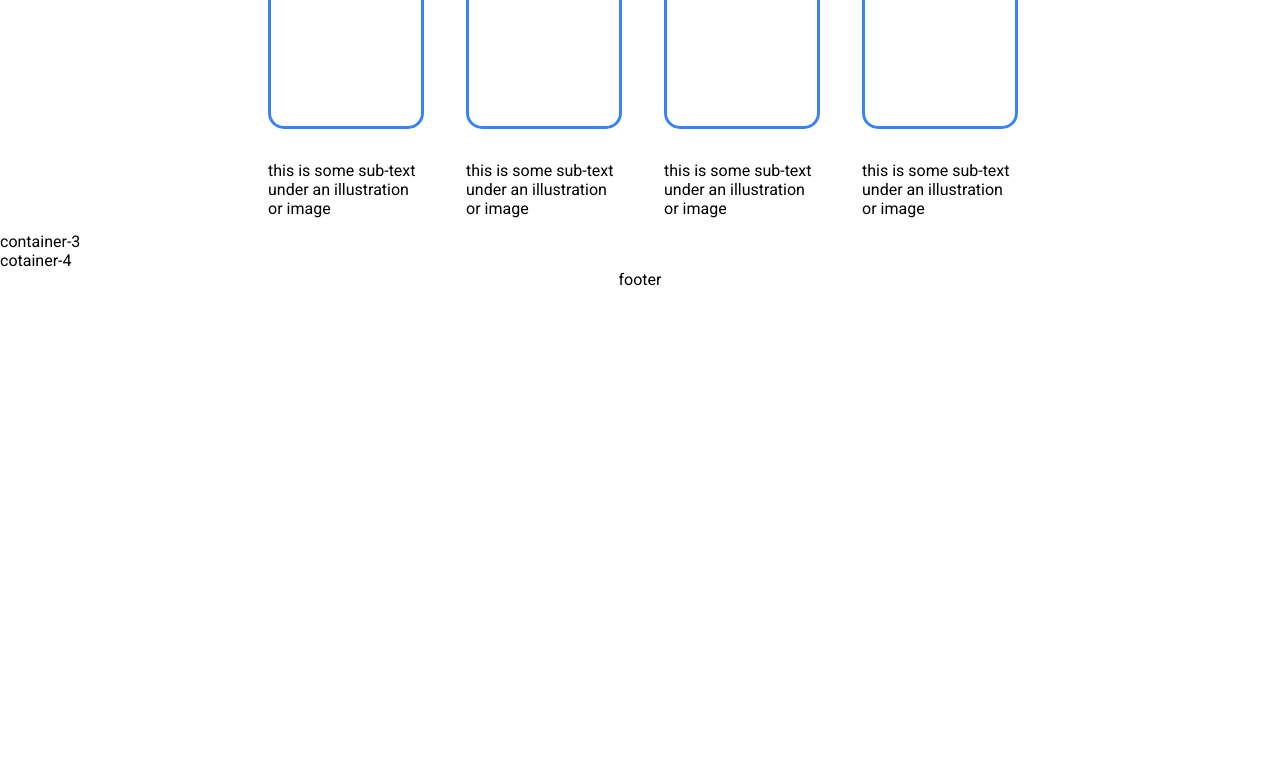
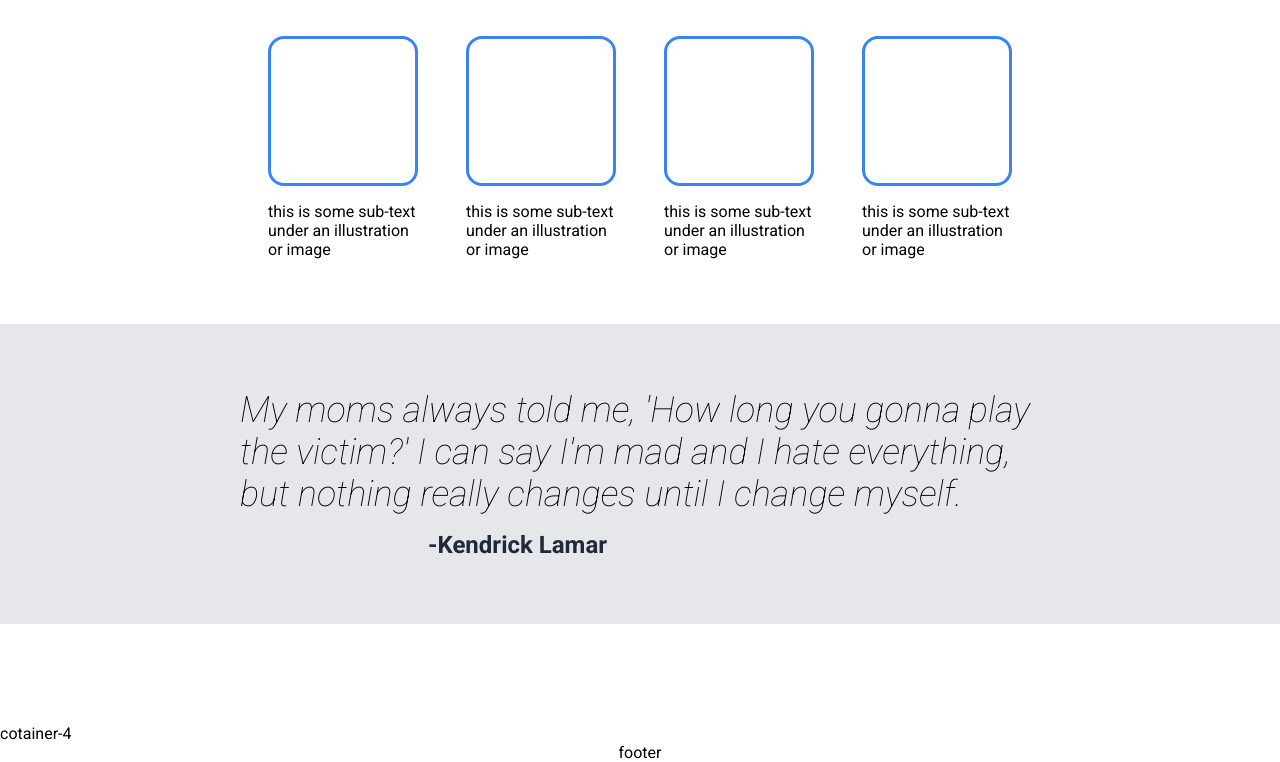
Before and after one commit to kais3l/Landing-page, a plain HTML site: page index.html in a window 1280 px wide. Shown: the part 636-1398 px from the top of the page. Before the commit the page ends 925 px from the top, so only its background shows below. Drawn offline with Linux system fonts and the light colour scheme.

Commit message:
add the third section that includes a quote
A third section that includes a quote from a famous artist Kendrick lamar will be added to the main content section.

```diff
--- a/index.html
+++ b/index.html
@@ -16,22 +16,11 @@
                     <li><a href="#">header link three</a></li>
                 </ul>
             </header>
-            <!-- <div class="content">
-                <div class="info">
-                    <div class="content-text">
-                        <h1>This Website is awesome</h1>
-                        <p>this website has some subtext that goes under the main title. it's smaller font and color is lower contrast</p>
-                    </div>
-                    <button class="content-button">
-                        Sign up
-                    </button>
-                </div>
-                <img class="content-img" src="./img/pexels-moose-photos-170195-1037992.jpg" alt="image of headphones">
-            </div> -->
-
 
         <!--middle container for all the content in between-->
         <div class="middle-container">
+
+
             <div class="container-1">
                 <div class="main-content">
                     <div class="main-text">
@@ -42,6 +31,8 @@
                 </div>
                 <img src="./img/pexels-moose-photos-170195-1037992.jpg" alt="Picture of headphones with a dual colored background">
             </div>
+
+
             <div class="container-2">
                 <div class="info-header">Some random information.</div>
                 <div class="group">
@@ -63,8 +54,11 @@
                     </div>
                 </div>
             </div>
+
+
             <div class="container-3">
-                container-3
+                <div class="quote">My moms always told me, 'How long you gonna play the victim?' I can say I'm mad and I hate everything, but nothing really changes until I change myself.</div>
+                <div class="author">-Kendrick Lamar</div>
             </div>
             <div class="container-4">
                 cotainer-4
--- a/styles.css
+++ b/styles.css
@@ -2,6 +2,9 @@
 
 *{
     font-family: "Roboto",serif;
+    margin: 0px;
+    padding: 0px;
+    box-sizing: border-box;
 }
 
 body {
@@ -9,9 +12,9 @@
     flex-direction: column;
     align-items: center;
     justify-content: center;
-    margin: 0;
-    padding: 0;
-    box-sizing: border-box;
+    /* box-sizing: border-box; */
+    width: 100vw;
+    max-width: 100%;
 }
 /*header content start*/
 .header{
@@ -19,6 +22,7 @@
     justify-content: space-around;
     align-items: center;
     width: 100%;
+    max-width: 100%;
     padding: 16px;
     background-color: #1f2937;
 }
@@ -38,7 +42,8 @@
     display: flex;
     flex-direction: column;
     justify-content: space-evenly;
-    width: 100vw;
+    width: 100%;
+    gap: 100px;
 }
 
 /*container-1 start*/
@@ -47,7 +52,7 @@
     justify-content:space-evenly;
     padding:52px;
     background-color: #1f2937;
-    height: 300px;
+    height: 400px;
     /* gap: 200px; */
 }
 
@@ -99,6 +104,7 @@
 /*container-2 start*/
 .container-2{
     height: 300px;
+    width: 100%;
     display: flex;
     flex-direction: column;
     justify-content: center;
@@ -133,6 +139,40 @@
 }
 /*container-2 end*/
 
+/*container-3 start*/
+.container-3 {
+    display: flex;
+    flex-flow: column;
+    justify-content: center;
+    align-items: center;
+    height: 300px;
+    width: 100%;
+    padding: 52px;
+    background-color: #e5e7eb;
+    gap: 16px;
+}
+
+.quote{
+    max-width: 800px;
+    font-size: 36px;
+    font-style: italic;
+    font-weight: 150;
+}
+
+.author{
+    width: 800px;
+    max-width: 800px;
+    align-self:flex-end;
+    font-size: 24px;
+    font-weight: bold;
+    color: #1f2937;
+}
+/*container-3 end*/
+
+
+/*container-4 start*/
+
+/*container-4 end*/
 
 ul{
     list-style: none;
```
